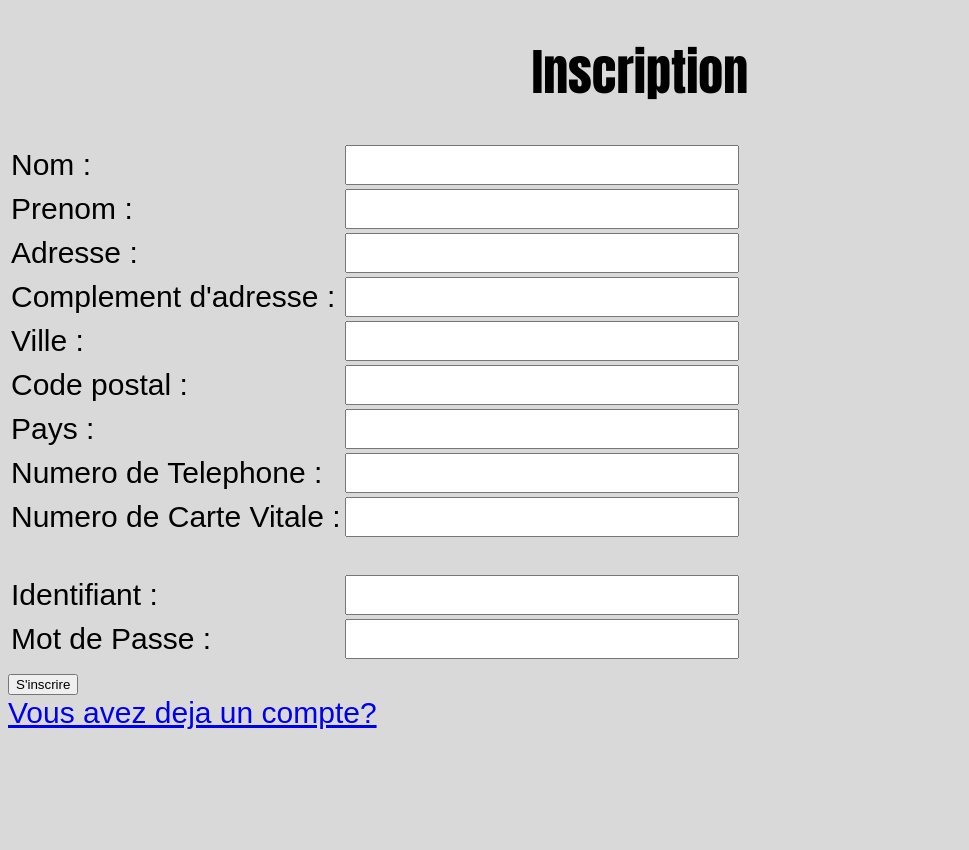
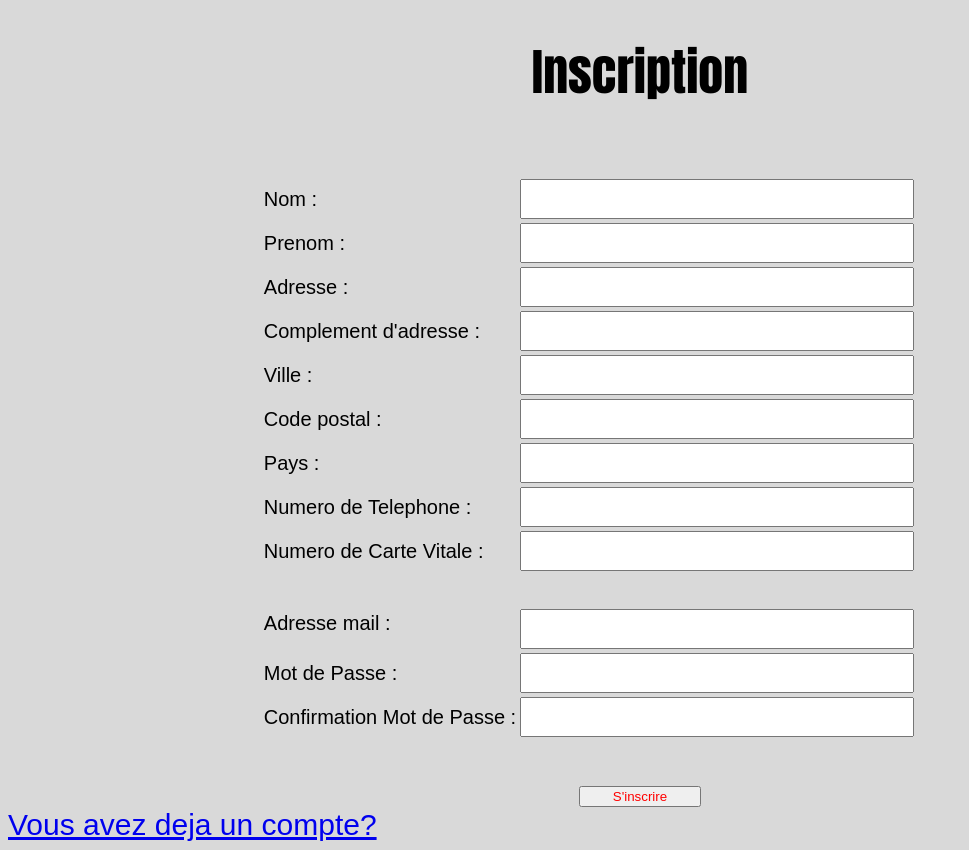
Before and after one commit to Arthyvi/PROJET-PISCINE-2022, a PHP site: page /inscriptionclient.html in a window 1280 px wide. Shown: the whole page, without its empty margins (0-969 px from the left). Before the commit the page ends 729 px from the top, so only its background shows below. Run offline with PHP 8.4, Linux system fonts and the light colour scheme; some libraries are stand-ins or nearby versions.

Commit message:
Kevin Sign In first modif

```diff
--- a/PJ WEB 2021 Eleonore DOS SANTOS Lucas FEVRE Kevin CERCEAU Arthur VINHAS/inscriptionclient.html
+++ b/PJ WEB 2021 Eleonore DOS SANTOS Lucas FEVRE Kevin CERCEAU Arthur VINHAS/inscriptionclient.html
@@ -4,65 +4,74 @@
     <Title>OMNES</Title>
     <meta charset="uft-8">
     <meta name="viewport" content="width=device-width, initial-scale=1">
-    <link rel="stylesheet" href="style.css">
     <!--<link rel="stylesheet" href="https://maxcdn.bootstrapcdn.com/bootstrap/3.3.7/css/bootstrap.min.css">-->
     <script src="https://ajax.googleapis.com/ajax/libs/jquery/3.2.0/jquery.min.js"></script>
     <script src="https://maxcdn.bootstrapcdn.com/bootstrap/3.3.7/js/bootstrap.min.js"></script>
     <script src="https://ajax.googleapis.com/ajax/libs/jquery/3.6.0/jquery.min.js"></script>
     <script src="script.js"></script>
+    <link rel="stylesheet" href="style.css">
 
 </head>
 
 <body>
     <h1>Inscription</h1>
-    <form action="connexion.php" method="post">
+    <br>
+    <form action="inscription.php" id="SignInForm" method="post">
         <table>
             <tr>
-                <td>Nom : </td>
-                <td><input type="text" name="nom" style="font-size:30px" required></td>
+                <td class="TextTitle">Nom : </td>
+                <td><input  class="TextArea" type="text" name="nom" required></td>
             </tr>
             <tr>
-                <td>Prenom : </td>
-                <td><input type="text" name="prenom" style="font-size:30px" required></td>
+                <td class="TextTitle">Prenom : </td>
+                <td><input class="TextArea" type="text" name="prenom" required></td>
             </tr>
             <tr>
-                <td>Adresse : </td>
-                <td><input type="text" name="adresse1" style="font-size:30px" required></td>
+                <td class="TextTitle">Adresse : </td>
+                <td><input class="TextArea" type="text" name="adresse1" required></td>
             </tr>
             <tr>
-                <td>Complement d'adresse : </td>
-                <td><input type="text" name="adresse2" style="font-size:30px" required></td>
+                <td class="TextTitle">Complement d'adresse : </td>
+                <td><input class="TextArea" type="text" name="adresse2" required></td>
             </tr>
             <tr>
-                <td>Ville : </td>
-                <td><input type="text" name="ville" style="font-size:30px" required></td>
+                <td class="TextTitle">Ville : </td>
+                <td><input class="TextArea" type="text" name="ville" required></td>
             </tr>
             <tr>
-                <td>Code postal : </td>
-                <td><input type="text" name="code" style="font-size:30px" required></td>
+                <td class="TextTitle">Code postal : </td>
+                <td><input class="TextArea" type="text" name="code" required></td>
             </tr>
             <tr>
-                <td>Pays : </td>
-                <td><input type="text" name="pays" style="font-size:30px" required></td>
+                <td class="TextTitle">Pays : </td>
+                <td><input class="TextArea" type="text" name="pays" required></td>
             </tr>
             <tr>
-                <td>Numero de Telephone : </td>
-                <td><input type="text" name="tel" style="font-size:30px" required></td>
+                <td class="TextTitle">Numero de Telephone : </td>
+                <td><input class="TextArea" type="text" name="tel" required></td>
             </tr>
             <tr>
-                <td>Numero de Carte Vitale : </td>
-                <td><input type="text" name="vitale" style="font-size:30px" required></td>
+                <td class="TextTitle">Numero de Carte Vitale : </td>
+                <td><input class="TextArea" type="text" name="vitale" required></td>
             </tr>
             <tr>
-                <td><br>Identifiant : </td>
-                <td><br><input type="text" name="id" id="id" style="font-size:30px" required></td>
+                <td class="TextTitle"><br>Adresse mail : </td>
+                <td><br><input class="TextArea" type="text" name="id" id="id" required></td>
             </tr>
             <tr>
-                <td>Mot de Passe : </td>
-                <td><input type="password" name="mdp" id="mdp" style="font-size:30px" required></td>
+                <td class="TextTitle">Mot de Passe : </td>
+                <td><input class="TextArea" type="password" name="mdp" id="mdp" required></td>
             </tr>
+
+            <tr>
+                <td class="TextTitle">Confirmation Mot de Passe : </td>
+                <td><input class="TextArea" type="password" name="mdp2" id="mdp2"  required></td>
+            </tr>
+
         </table>
+        <br>
         <input type="submit" id="btnco" value="S'inscrire">
     </form>
+
     <a href="connexion.html">Vous avez deja un compte?</a>
 </body>
--- a/PJ WEB 2021 Eleonore DOS SANTOS Lucas FEVRE Kevin CERCEAU Arthur VINHAS/style.css
+++ b/PJ WEB 2021 Eleonore DOS SANTOS Lucas FEVRE Kevin CERCEAU Arthur VINHAS/style.css
@@ -13,3 +13,23 @@ h1 {
 .champ {
     font-size: 30px;
 }
+
+#btnco{
+    width: 16%;
+    margin-left: 42%;
+    color: red;
+}
+
+#SignInForm{
+    width: 60%;
+    margin-left: 20%;
+}
+
+.TextArea{
+    font-size:30px;
+}
+
+.TextTitle{
+    font-size:20px;
+    margin-right: 10%;
+}
```
Also changed, not shown: PJ WEB 2021 Eleonore DOS SANTOS Lucas FEVRE Kevin CERCEAU Arthur VINHAS/inscription.php (added, +19 -0 lines).
